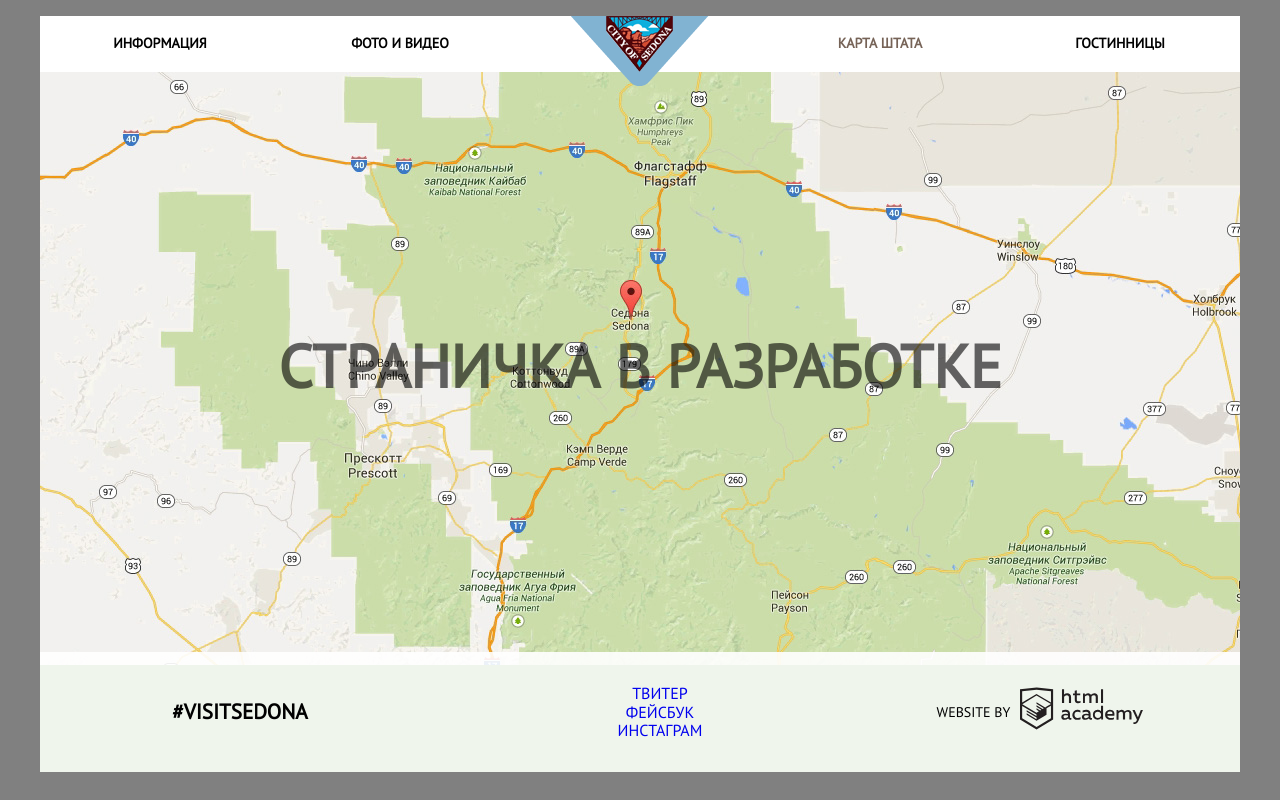
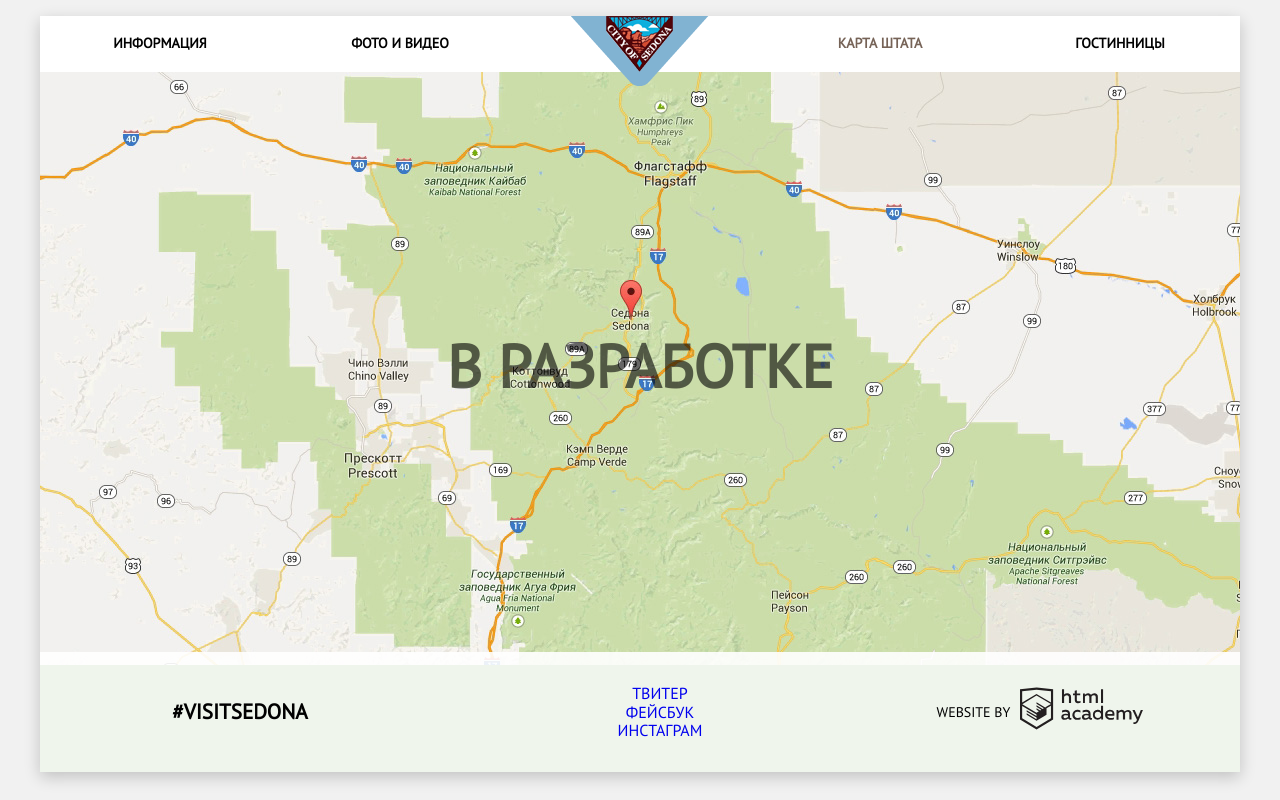
Before and after one commit to samsam4055/210151-sedona, a plain HTML site: page map.html in a window 1280 px wide. Drawn offline with Linux system fonts and the light colour scheme.

Commit message:
тень сайта

```diff
--- a/css/style.css
+++ b/css/style.css
@@ -17,7 +17,8 @@ body {
   padding: 0;
   font-family: 'PT Sans', sans-serif;
   text-transform: uppercase;
-  background-color: grey;
+  background-color: #f1f1f1;
+
 
 }
 
@@ -26,6 +27,7 @@ body {
   min-width: 768px;
   width: 100%;
   margin: 0 auto;
+  box-shadow: 0px 5px 15px rgba(0,1,1,0.2);
 
 }
 
@@ -309,11 +311,12 @@ list-style-type: none;
 
 .footer-copyright  {
   display: inline-flex;
+  align-items: center;
+  justify-content: center;
   font-size: 14px;
   line-height: 26px;
   color: rgb(0,0,0);
-  align-items: center;
-  justify-content: center;
+
 
 }
 
--- a/map.html
+++ b/map.html
@@ -27,7 +27,7 @@
     <main class="main-container">
 
         <div class="map-empty">
-          <span>Страничка в разработке</span>
+          <span>В разработке</span>
         </div>
 
     </main>
```
Also changed, not shown: empty.html (+1 -1 lines), index.html (+1 -1 lines).
